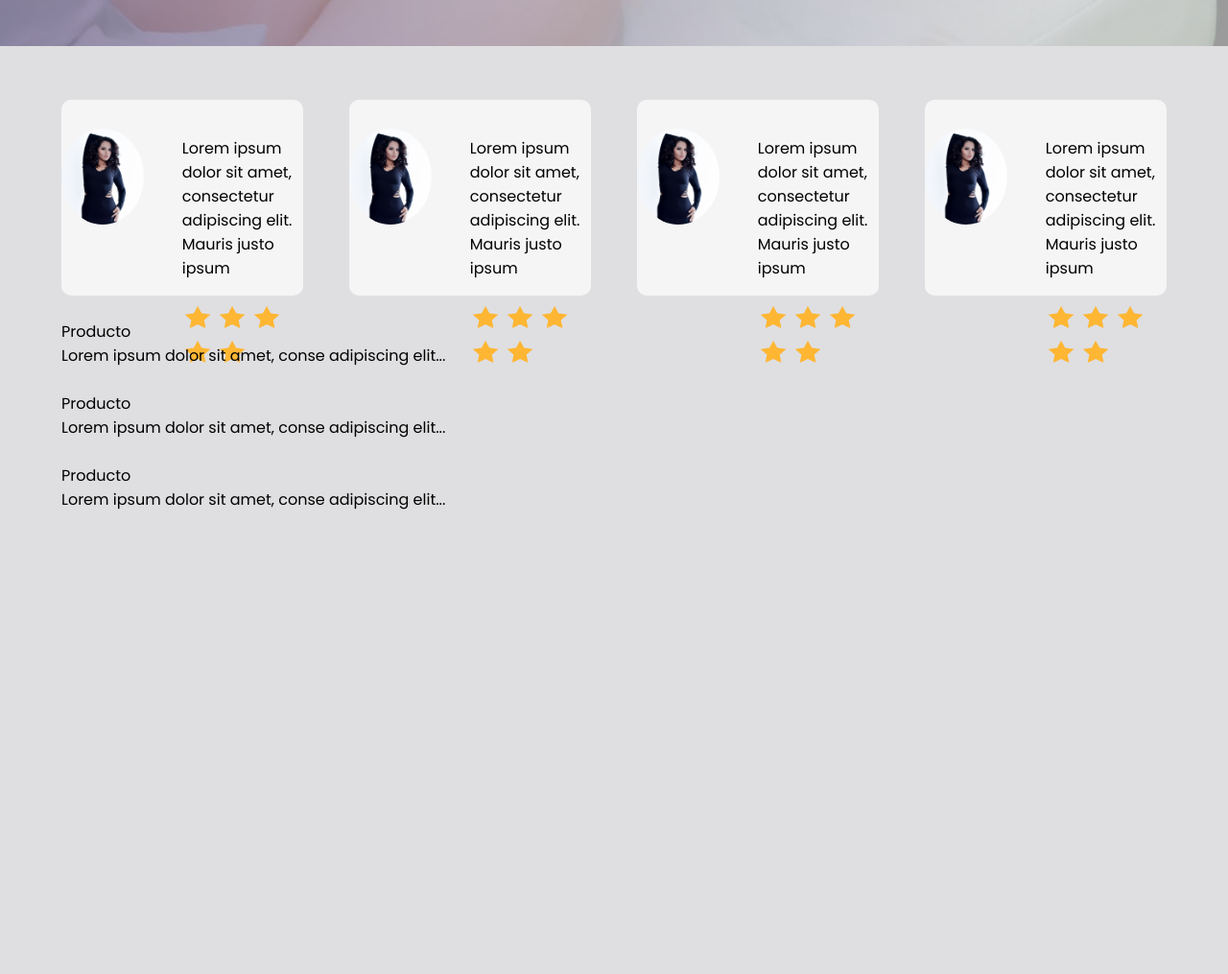
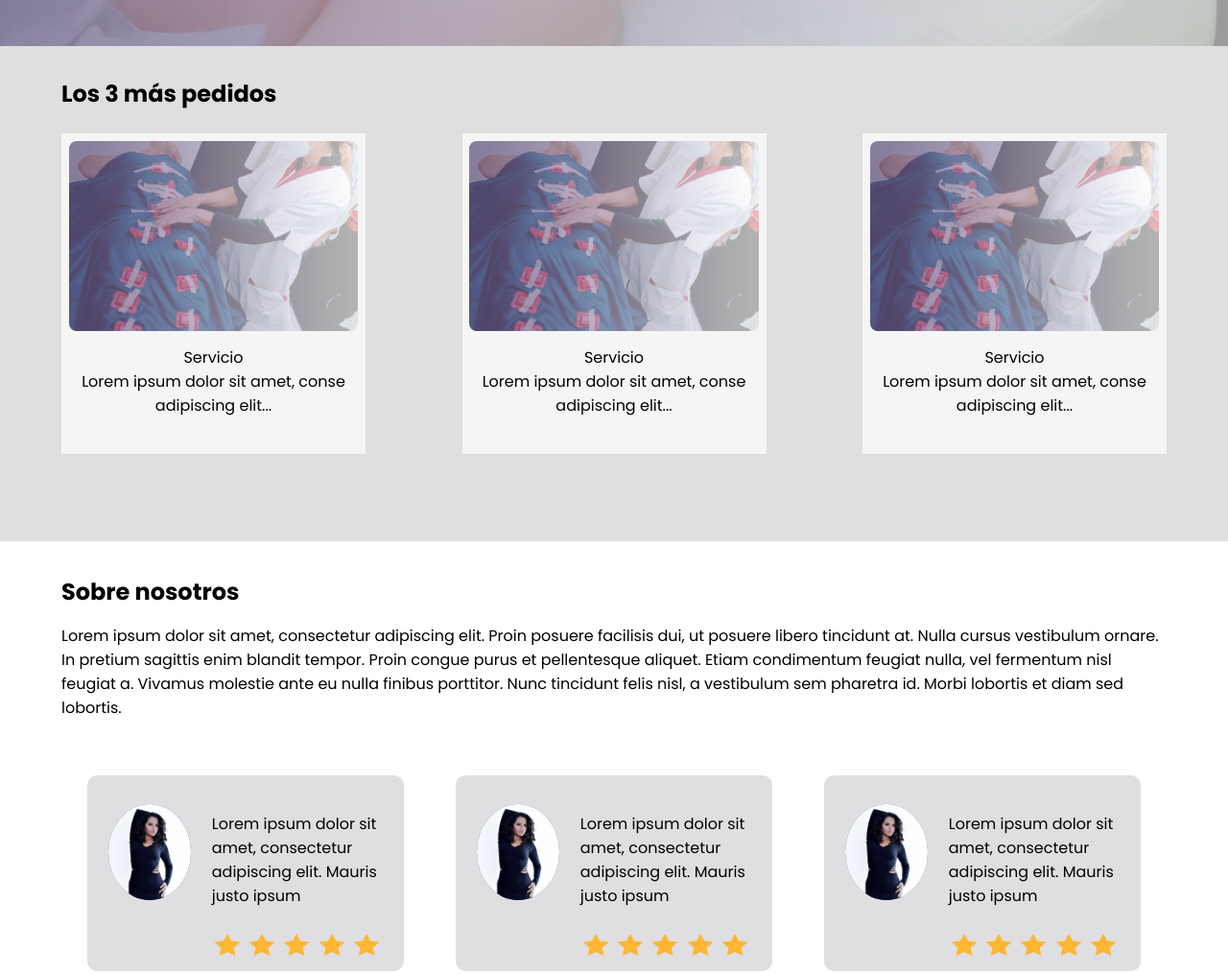
Before and after one commit to antoosor/spaoasis, a plain HTML site: page index.html in a window 1280 px wide. Shown: the part 544-1559 px from the top of the page at 96% size. Before the commit the page ends 1077 px from the top, so only its background shows below. Drawn offline with Linux system fonts and the light colour scheme; a web font is replaced by a local one.

Commit message:
Cambio de diseño, se agrega sección, corrección
Se realiza el cambio de la pagina confirme a lo presentado en el nuevo diseño, además de que se agrega la nueva sección, los 3 más pedidos, y se corrige un poco el desbordamiento de los elementos

```diff
--- a/index.html
+++ b/index.html
@@ -1,5 +1,6 @@
 <!DOCTYPE html>
 <html lang="en">
+
 <head>
     <meta charset="UTF-8">
     <meta http-equiv="X-UA-Compatible" content="IE=edge">
@@ -8,34 +9,70 @@
     <link rel="stylesheet" href="./styles.css">
     <link rel="preconnect" href="https://fonts.googleapis.com">
     <link rel="preconnect" href="https://fonts.gstatic.com" crossorigin>
-<link href="https://fonts.googleapis.com/css2?family=Poppins:wght@400;700&family=Rambla:wght@400;700&display=swap" rel="stylesheet">
+    <link href="https://fonts.googleapis.com/css2?family=Poppins:wght@400;700&family=Rambla:wght@400;700&display=swap"
+        rel="stylesheet">
 </head>
+
 <body>
     <header class="container">
         <nav class="container_nav">
             <img class="logo" src="./images/logo_chico.png" alt="logo">
-            <ul class= "nav_list">
-                <li class= "nav_element"><a class="nav_link" href="">Inicio</a></li>
-                <li class= "nav_element"><a class="nav_link"  href="">nosotros</a></li>
-                <li class= "nav_element"><a class="nav_link"  href="">servicios</a></li>
-                <li class= "nav_element"><a class="nav_link"  href="">contacto</a></li>
+            <ul class="nav_list">
+                <li class="nav_element"><a class="nav_link" href="">Inicio</a></li>
+                <li class="nav_element"><a class="nav_link" href="">nosotros</a></li>
+                <li class="nav_element"><a class="nav_link" href="">servicios</a></li>
+                <li class="nav_element"><a class="nav_link" href="">contacto</a></li>
             </ul>
         </nav>
     </header>
 
     <main>
-        <section class= "hero">
+        <section class="hero">
             <div class="container_hero">
-            <p class="texto_hero"> Seamos cómplices en  el camino de tu transformación</p>
+                <p class="texto_hero"> Seamos cómplices en el camino de tu transformación</p>
                 <input class="button_hero" type="button" value="Servicios">
             </div>
         </section>
 
+        <section class="container los_mas_pedidos" >
+            <h2 class="los_mas_pedidos_title">Los 3  más pedidos</h2>
+            <div class="container_los_mas_pedidos">
+                <div class="servicio servicio1">
+                    <img class="img_producto" src="./images/img_principal2.jpg" alt="">
+                    <p class="texto_producto">Servicio</p>
+                    <p class="texto_resumen_producto">Lorem ipsum dolor sit amet, conse adipiscing elit... </p>
+                </div>
+                <div class="servicio servicio2">
+                    <img class="img_producto" src="./images/img_principal2.jpg" alt="">
+                    <p class="texto_producto">Servicio</p>
+                    <p class="texto_resumen_producto">Lorem ipsum dolor sit amet, conse adipiscing elit... </p>
+                </div>
+                <div class="servicio servicio3">
+                    <img class="img_producto" src="./images/img_principal2.jpg" alt="">
+                    <p class="texto_producto">Servicio</p>
+                    <p class="texto_resumen_producto">Lorem ipsum dolor sit amet, conse adipiscing elit... </p>
+
+                </div>
+            </div>
+        </section>
+
         <section class="container section_reviews">
+            <div class="section_reviews_text">
+                <h2 id="sobre_nosotros">Sobre nosotros</h2>
+                <p>
+                    Lorem ipsum dolor sit amet, consectetur adipiscing elit. Proin posuere facilisis dui, ut posuere
+                    libero tincidunt at. Nulla cursus vestibulum ornare. In pretium sagittis enim blandit tempor. Proin
+                    congue purus et pellentesque aliquet. Etiam condimentum feugiat nulla, vel fermentum nisl feugiat a.
+                    Vivamus molestie ante eu nulla finibus porttitor. Nunc tincidunt felis nisl, a vestibulum sem
+                    pharetra id. Morbi lobortis et diam sed lobortis.
+                </p>
+            </div>
+            <div class="Container_section_reviews">
                 <div class="conteiner_review">
-                <img class="img_review"src="./images/user_review.jpg" alt="">
+                    <img class="img_review" src="./images/user_review.jpg" alt="">
                     <div container_texto_star>
-                    <p class="text_review"> Lorem ipsum dolor sit amet, consectetur adipiscing elit. Mauris justo ipsum</p>
+                        <p class="text_review"> Lorem ipsum dolor sit amet, consectetur adipiscing elit. Mauris justo
+                            ipsum</p>
                         <img class="img_star" src="images/estrella_amarilla.png" alt="puntuacion en estrellas">
                         <img class="img_star" src="images/estrella_amarilla.png" alt="puntuacion en estrellas">
                         <img class="img_star" src="images/estrella_amarilla.png" alt="puntuacion en estrellas">
@@ -44,9 +81,10 @@
                     </div>
                 </div>
                 <div class="conteiner_review">
-                <img class="img_review"src="./images/user_review.jpg" alt="">
+                    <img class="img_review" src="./images/user_review.jpg" alt="">
                     <div container_texto_star>
-                    <p class="text_review"> Lorem ipsum dolor sit amet, consectetur adipiscing elit. Mauris justo ipsum</p>
+                        <p class="text_review"> Lorem ipsum dolor sit amet, consectetur adipiscing elit. Mauris justo
+                            ipsum</p>
                         <img class="img_star" src="images/estrella_amarilla.png" alt="puntuacion en estrellas">
                         <img class="img_star" src="images/estrella_amarilla.png" alt="puntuacion en estrellas">
                         <img class="img_star" src="images/estrella_amarilla.png" alt="puntuacion en estrellas">
@@ -55,9 +93,10 @@
                     </div>
                 </div>
                 <div class="conteiner_review">
-                <img class="img_review"src="./images/user_review.jpg" alt="">
+                    <img class="img_review" src="./images/user_review.jpg" alt="">
                     <div container_texto_star>
-                    <p class="text_review"> Lorem ipsum dolor sit amet, consectetur adipiscing elit. Mauris justo ipsum</p>
+                        <p class="text_review"> Lorem ipsum dolor sit amet, consectetur adipiscing elit. Mauris justo
+                            ipsum</p>
                         <img class="img_star" src="images/estrella_amarilla.png" alt="puntuacion en estrellas">
                         <img class="img_star" src="images/estrella_amarilla.png" alt="puntuacion en estrellas">
                         <img class="img_star" src="images/estrella_amarilla.png" alt="puntuacion en estrellas">
@@ -65,38 +104,10 @@
                         <img class="img_star" src="images/estrella_amarilla.png" alt="puntuacion en estrellas">
                     </div>
                 </div>
-            <div class="conteiner_review">
-                <img class="img_review"src="./images/user_review.jpg" alt="">
-                <div container_texto_star>
-                    <p class="text_review"> Lorem ipsum dolor sit amet, consectetur adipiscing elit. Mauris justo ipsum</p>
-                    <img class="img_star" src="images/estrella_amarilla.png" alt="puntuacion en estrellas">
-                    <img class="img_star" src="images/estrella_amarilla.png" alt="puntuacion en estrellas">
-                    <img class="img_star" src="images/estrella_amarilla.png" alt="puntuacion en estrellas">
-                    <img class="img_star" src="images/estrella_amarilla.png" alt="puntuacion en estrellas">
-                    <img class="img_star" src="images/estrella_amarilla.png" alt="puntuacion en estrellas">
-                </div>
             </div>
         </section>
 
-        <section class="container los_mas_pedidos">
-            <div class="producto1">
-                <img class="img_producto" src="" alt="">
-                <p class="texto_producto">Producto</p>
-                <p class="texto_resumen_producto">Lorem ipsum dolor sit amet, conse adipiscing elit... </p>
-            </div>
-            <div class="producto2">
-                <img class="img_producto" src="" alt="">
-                <p class="texto_producto">Producto</p>
-                <p class="texto_resumen_producto">Lorem ipsum dolor sit amet, conse adipiscing elit... </p>
-            </div>
-            <div class="producto3">
-                <img class="img_producto" src="" alt="">
-                <p class="texto_producto">Producto</p>
-                <p class="texto_resumen_producto">Lorem ipsum dolor sit amet, conse adipiscing elit... </p>
 
-            </div>
-
-        </section>
 
     </main>
 
@@ -104,4 +115,5 @@
 
     </footer>
 </body>
+
 </html>
--- a/styles.css
+++ b/styles.css
@@ -1,16 +1,18 @@
-*{
+* {
     border: 0;
     padding: 0;
     box-sizing: border-box;
     margin: 0;
 }
-body{
+
+body {
     background: #DFDFE1;
     font-size: 1rem;
     font-family: 'Poppins', sans-serif;
 }
+
 /*globales*/
-.container{
+.container {
 
     width: 90%;
     margin-left: auto;
@@ -18,11 +20,12 @@ body{
 }
 
 /*barra de navegación*/
-.logo{
+.logo {
     width: 91px;
     height: 80px;
 }
-.container_nav{
+
+.container_nav {
     display: flex;
     width: 100%;
     justify-content: space-between;
@@ -30,25 +33,28 @@ body{
     margin-top: 2rem;
 
 }
-.nav_element{
+
+.nav_element {
     list-style: none;
 }
-.nav_link{
+
+.nav_link {
     text-decoration: none;
 }
-.nav_list{
+
+.nav_list {
     display: flex;
     gap: 2rem;
 }
 
-.nav_list :hover{
+.nav_list :hover {
 
     color: rgb(161, 161, 161);
 }
 
 /*Imagen principal*/
 
-.hero{
+.hero {
     width: 100vw;
     height: 60vh;
     background-image: url(./images/img_principal.jpg);
@@ -56,7 +62,8 @@ body{
     background-position: center;
 
 }
-.container_hero{
+
+.container_hero {
     display: flex;
     flex-direction: column;
     justify-content: center;
@@ -67,14 +74,16 @@ body{
     margin-right: auto;
     text-align: center;
 }
-.texto_hero{
+
+.texto_hero {
     font-size: 2.5rem;
     font-family: 'Rambla';
     color: #F5F5F5;
     font-weight: 700;
     margin-bottom: 1.375rem;
 }
-.button_hero{
+
+.button_hero {
     background: #73628A;
     color: #DFDFE1;
     width: 9.5rem;
@@ -82,35 +91,95 @@ body{
     font-size: 1.5rem;
     font-weight: 700;
 }
-/* section reviews*/
-
-.section_reviews{
-margin-top: 3.5rem;
-display: flex;
-gap: 3rem;
-}
-.conteiner_review{
-    background-color: #F5F5F5;
-    width: 40vw;
-    height: 12.75rem;
-    border-radius: 10px;
-
-    padding-top:1.875rem;
-    display: flex;
-    gap: 2.5rem;
-    }
-.img_review{
-    width: 100px;
-    height: 100px;
-    border-radius: 50%;
+/*Seccion de servicios*/
+.los_mas_pedidos{
+    width: 100%;
+    height: 460px;
 
 }
-.text_review{
+.container_los_mas_pedidos{
+    width: 90%;
+    margin: 0 auto;
+    display: flex;
+    justify-content: space-between;
+}
+.los_mas_pedidos_title{
+    width: 90%;
+    margin: 0 auto;
+    padding-top: 2rem;
+    padding-right: .5rem;
+    margin-bottom: 1.5rem;
+}
+.servicio{
+    width:19.8125rem;
+    height: 20.875rem;
+    background-color: #F5F5F5;
+    text-align: center;
+
+
+}
+.img_producto{
+    width: 95%;
+    margin: .5rem auto;
+    border-radius: .5rem;
+}
+
+
+
+/* section reviews*/
+#sobre_nosotros{
+    padding-bottom: 1rem;
+}
+.section_reviews_text{
+    width: 90%;
+    margin: 0 auto;
+    padding-top: 2.18rem;
+    padding-bottom: 3.625rem;
+
+}
+
+.section_reviews {
+    width: 100%;
+    height: 28.75rem;
+    background-color: white;
+    margin-top: 3.5rem;
+
+}
+
+.conteiner_review {
+    background-color: #DFDFE1;
+    width: 20.625rem;
+    height: 12.75rem;
+    border-radius: 0.625rem;
+    padding-top: 1.875rem;
+    display: flex;
+
+}
+
+.Container_section_reviews {
+    display: flex;
+    justify-content:space-around;
+    width: 90%;
+    margin: 0 auto;
+
+}
+
+.img_review {
+    width: 6.25rem;
+    height: 6.25rem;
+    border-radius: 50%;
+    background-color: #73628A;
+    margin: 0 1.375rem;
+
+}
+
+.text_review {
     padding-top: .5rem;
     padding-right: .5rem;
     margin-bottom: 1.5rem;
 }
-.img_star{
+
+.img_star {
     width: 2rem;
     height: 1.80rem;
 }
```
Also changed, not shown: images/logo_chico.png. Lines whose indentation alone changed are shown as unchanged.
